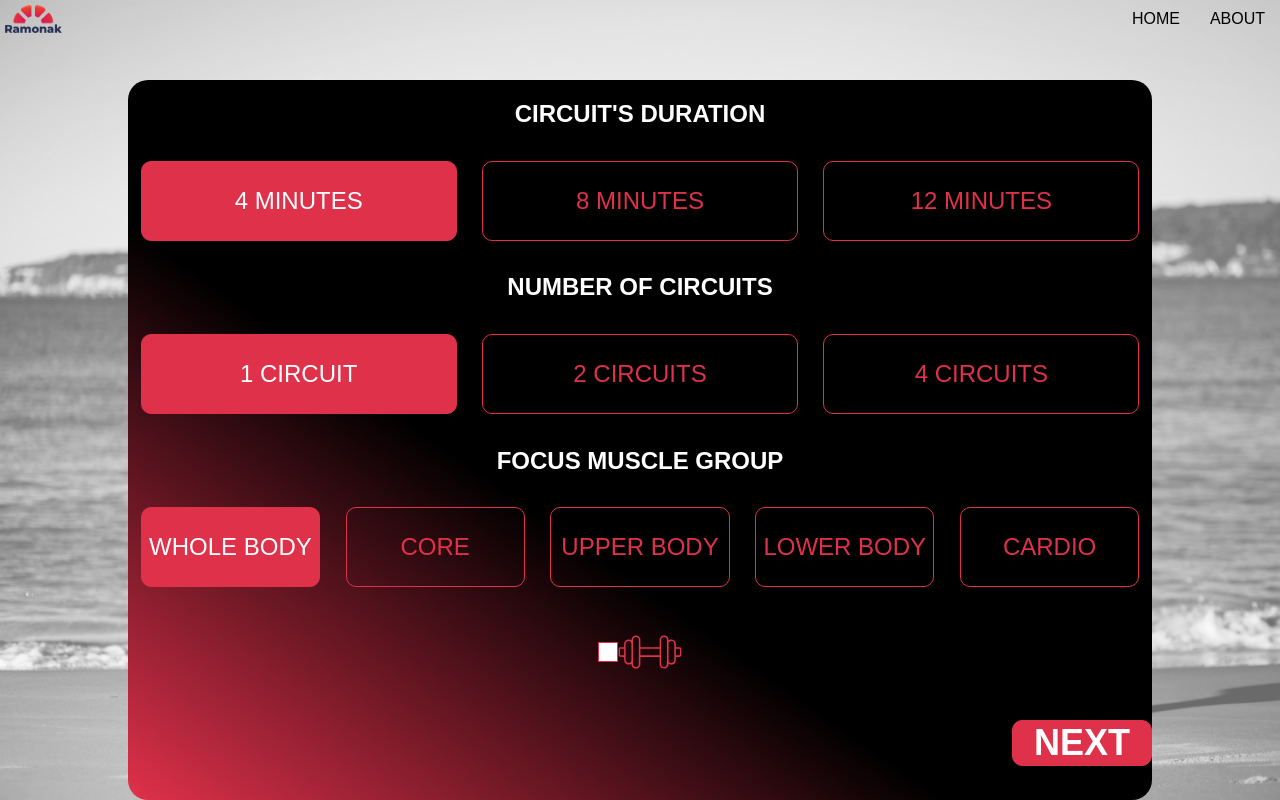
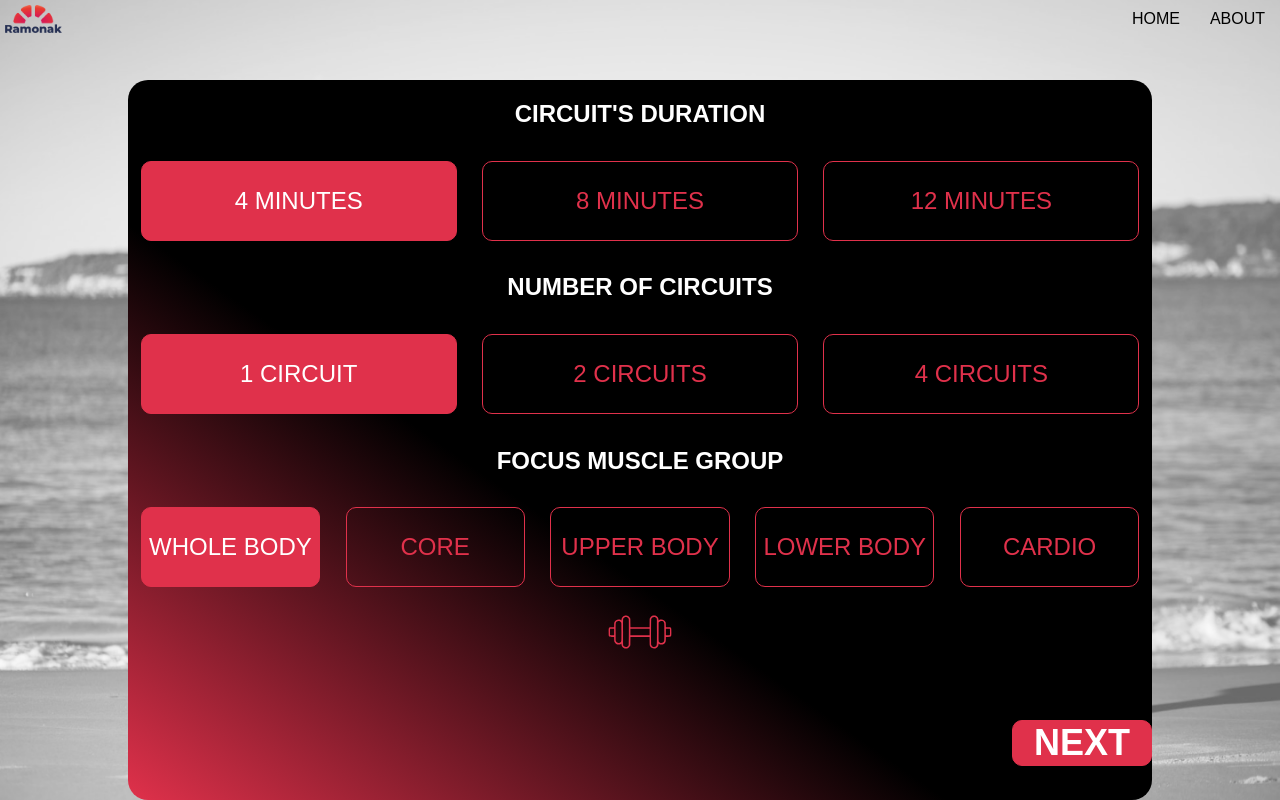
Before and after one commit to KaterinaLupacheva/tabata-app, a React (Create React App) app in the folder front-end/: page /parameters in a window 1280 px wide. Built offline with nearby package versions, Linux system fonts and the light colour scheme.

Commit message:
CheckBosWithIcon component replaced on dumbbell-icon component on parameters page

```diff
--- a/front-end/src/components/checkbox-with-icon/checkbox-with-icon.component.jsx
+++ /dev/null
@@ -1,19 +0,0 @@
-import React from 'react';
-import Checkbox from '../checkbox/checkbox.component';
-import DumbbellIcon from '../icons/dumbbell-icon.component';
-import WithWeightsCheckboxContext from '../../contexts/with-weights-checkbox.context';
-
-import './checkbox-with-icon.styles.scss';
-
-const CheckboxWithIcon = () => (
-    <WithWeightsCheckboxContext.Consumer>
-        {({ checked, toggleChecked }) => (
-            <div className='checkbox-with-icon'>
-                <Checkbox checked={checked} toggleChecked={toggleChecked} />
-                <DumbbellIcon />
-            </div>
-        )}
-    </WithWeightsCheckboxContext.Consumer>
-);
-
-export default CheckboxWithIcon;
--- a/front-end/src/components/checkbox-with-icon/checkbox-with-icon.styles.scss
+++ /dev/null
@@ -1,6 +0,0 @@
-.checkbox-with-icon{
-    display: flex;
-    justify-content: center;
-    align-items: center;
-    padding-top: 20px;
-}
--- a/front-end/src/components/checkbox/checkbox.component.jsx
+++ /dev/null
@@ -1,10 +0,0 @@
-import React from 'react';
-
-import './checkbox.styles.scss';
-
-const Checkbox = ({ checked, toggleChecked }) => (
-    <span className={`${checked ? 'checked' : ''} checkbox`}  onClick={toggleChecked}>
-    </span>
-);
-
-export default Checkbox;
--- a/front-end/src/components/checkbox/checkbox.styles.scss
+++ /dev/null
@@ -1,11 +0,0 @@
-.checkbox {
-  width: 20px;
-  height: 20px;
-  border: 1px solid var(--ramonak-color);
-  cursor: pointer;
-  background: white;
-
-  &.checked {
-    background-color: var(--ramonak-color);
-  }
-}
--- a/front-end/src/pages/parameters-page/parameters-page.component.jsx
+++ b/front-end/src/pages/parameters-page/parameters-page.component.jsx
@@ -11,7 +11,7 @@ import { fetchCircuits, changePressedCircuit, findPressedCircuit } from '../../r
 import './parameters-page.styles.scss';
 import ButtonGroup from '../../components/button-group/button-group.component';
 import NextButton from '../../components/next-button/next-button.component';
-import CheckboxWithIcon from '../../components/checkbox-with-icon/checkbox-with-icon.component';
+import DumbbellIcon from '../../components/icons/dumbbell-icon.component';
 
 class ParametersPage extends React.Component {
     componentDidMount() {
@@ -61,9 +61,9 @@ class ParametersPage extends React.Component {
                             findPressedMuscleGroup(muscleGroupOptions);
                         }}
                     />
-                    <CheckboxWithIcon />
+                     <DumbbellIcon />
                 </div>
-                <NextButton path='/workout'/>
+                    <NextButton path='/workout'/>
             </div>
         )
     }
```
